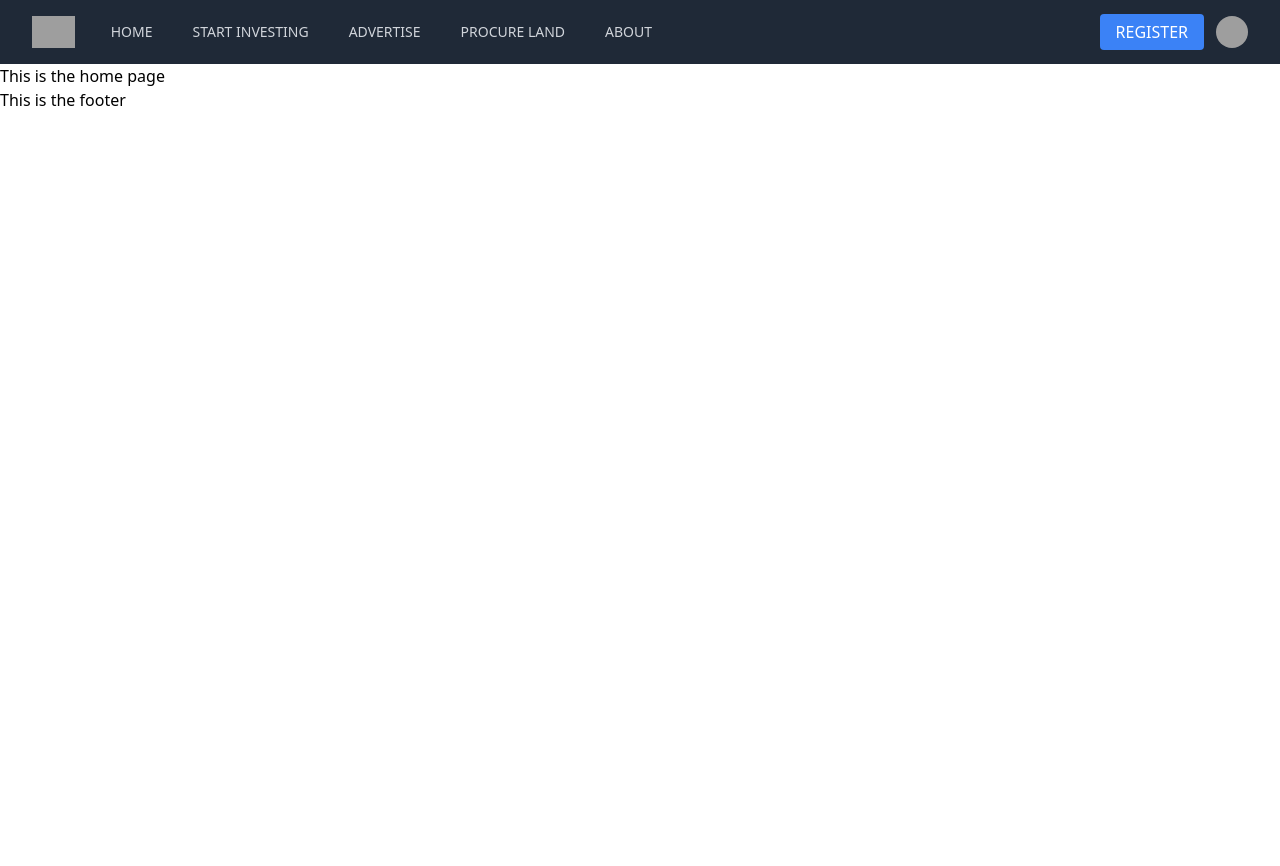
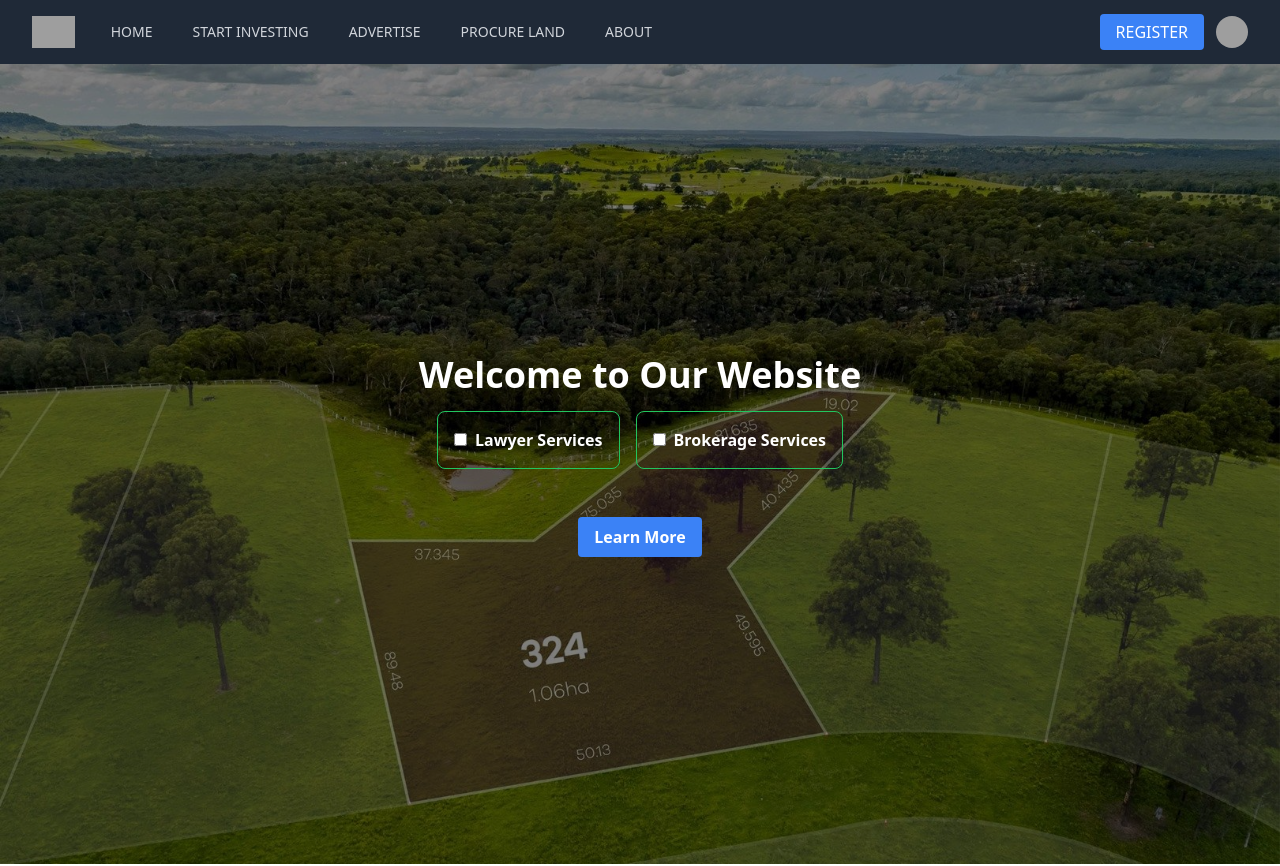
Before and after one commit to Vinuri00/Real-Estate-Web-Application, a React (Vite) app in the folder frontend/: page / in a window 1280 px wide. Shown: the top 866 px of the page. Before the commit the page ends 800 px from the top, so only its background shows below. Built offline with nearby package versions, Linux system fonts and the light colour scheme; grey boxes are pictures that could not be loaded.

Commit message:
update the home page

```diff
--- a/frontend/src/components/NavBar.jsx
+++ b/frontend/src/components/NavBar.jsx
@@ -3,7 +3,7 @@ import { Disclosure, Menu, Transition } from "@headlessui/react";
 import { Bars3Icon, BellIcon, XMarkIcon } from "@heroicons/react/24/outline";
 
 const navigation = [
-  { name: "HOME", href: "#", current: false },
+  { name: "HOME", href: "/home", current: false },
   { name: "START INVESTING", href: "#", current: false },
   { name: "ADVERTISE", href: "#", current: false },
   { name: "PROCURE LAND", href: "#", current: false },
--- a/frontend/src/pages/Home.jsx
+++ b/frontend/src/pages/Home.jsx
@@ -1,8 +1,135 @@
+// Home.js
+
+import React, { useState } from 'react';
+
 const Home = () => {
+  const [showLawyers, setShowLawyers] = useState(false);
+  const [showBrokers, setShowBrokers] = useState(false);
+
   return (
-    <>
-      <div>This is the home page</div>
-    </>
+    <div>
+      <div className="relative bg-gray-800 h-screen">
+        <img
+          className="w-full h-full object-cover brightness-50"
+          src="/src/assets/images/blocklandbg.jpg"
+          alt="Background"
+        />
+        <div className="absolute inset-0 flex justify-center items-center flex-col">
+          <div className="text-center mb-8">
+            <h1 className="text-4xl font-bold text-white mb-4">Welcome to Our Website</h1>
+            <div className="flex justify-center mb-4">
+              <div className="border-green-500 border rounded-lg p-4 mr-4 text-white font-bold"> {/* Add box around Lawyer Services */}
+                <label>
+                  <input
+                    type="checkbox"
+                    className="mr-2"
+                    checked={showLawyers}
+                    onChange={() => setShowLawyers(!showLawyers)}
+                  />
+                  Lawyer Services
+                </label>
+              </div>
+              <div className="border-green-500 border rounded-lg p-4 text-white font-bold"> {/* Add box around Brokerage Services */}
+                <label>
+                  <input
+                    type="checkbox"
+                    className="mr-2"
+                    checked={showBrokers}
+                    onChange={() => setShowBrokers(!showBrokers)}
+                  />
+                  Brokerage Services
+                </label>
+              </div>
+            </div>
+          </div>
+          <button className="bg-blue-500 hover:bg-blue-700 text-white font-bold py-2 px-4 rounded mb-4">
+            Learn More
+          </button>
+        </div>
+      </div>
+
+      <div className="container mx-auto px-10 pt-16">
+        {/* <h2 className="text-3xl font-semibold text-gray-800 mb-8">Sections</h2> */}
+        {/* Lawyer Services Section */}
+        {showLawyers && (
+          <div className="mb-8"> {/* Add margin-bottom for spacing */}
+            <h3 className="text-xl font-semibold text-gray-800 mb-4">Lawyer Services Section</h3>
+            <div className="grid grid-cols-1 md:grid-cols-2 lg:grid-cols-3 gap-8">
+              {/* Section Card 1 - Lawyer Service */}
+              <div className="bg-white rounded-lg overflow-hidden shadow-md">
+                <img
+                  className="w-full h-48 object-cover object-center"
+                  src="https://via.placeholder.com/300x200"
+                  alt="Lawyer Service"
+                />
+                <div className="p-6">
+                  <h3 className="text-xl font-semibold text-gray-800 mb-2">Lawyer Service</h3>
+                  <p className="text-gray-600">Details about lawyer service.</p>
+                </div>
+              </div>
+
+              <div className="bg-white rounded-lg overflow-hidden shadow-md">
+                <img
+                  className="w-full h-48 object-cover object-center"
+                  src="https://via.placeholder.com/300x200"
+                  alt="Lawyer Service"
+                />
+                <div className="p-6">
+                  <h3 className="text-xl font-semibold text-gray-800 mb-2">Lawyer Service</h3>
+                  <p className="text-gray-600">Details about lawyer service.</p>
+                </div>
+              </div>
+              {/* New Services */}
+            </div>
+          </div>
+        )}
+        {/* Brokerage Services Section */}
+        {showBrokers && (
+          <div>
+            <h3 className="text-xl font-semibold text-gray-800 mb-4">Brokerage Services Section</h3>
+            <div className="grid grid-cols-1 md:grid-cols-2 lg:grid-cols-3 gap-8">
+              {/* Section Card 1 - Brokerage Service */}
+              <div className="bg-white rounded-lg overflow-hidden shadow-md">
+                <img
+                  className="w-full h-48 object-cover object-center"
+                  src="https://via.placeholder.com/300x200"
+                  alt="Brokerage Service"
+                />
+                <div className="p-6">
+                  <h3 className="text-xl font-semibold text-gray-800 mb-2">Brokerage Service</h3>
+                  <p className="text-gray-600">Details about brokerage service.</p>
+                </div>
+              </div>
+
+              <div className="bg-white rounded-lg overflow-hidden shadow-md">
+                <img
+                  className="w-full h-48 object-cover object-center"
+                  src="https://via.placeholder.com/300x200"
+                  alt="Brokerage Service"
+                />
+                <div className="p-6">
+                  <h3 className="text-xl font-semibold text-gray-800 mb-2">Brokerage Service</h3>
+                  <p className="text-gray-600">Details about brokerage service.</p>
+                </div>
+              </div>
+
+              <div className="bg-white rounded-lg overflow-hidden shadow-md">
+                <img
+                  className="w-full h-48 object-cover object-center"
+                  src="https://via.placeholder.com/300x200"
+                  alt="Brokerage Service"
+                />
+                <div className="p-6">
+                  <h3 className="text-xl font-semibold text-gray-800 mb-2">Brokerage Service</h3>
+                  <p className="text-gray-600">Details about brokerage service.</p>
+                </div>
+              </div>
+              {/* New Services */}
+            </div>
+          </div>
+        )}
+      </div>
+    </div>
   );
 };
 
```
Also changed, not shown: frontend/src/assets/images/BlockofLand.jpg (added), frontend/src/assets/images/blocklandbg.jpg (added).
